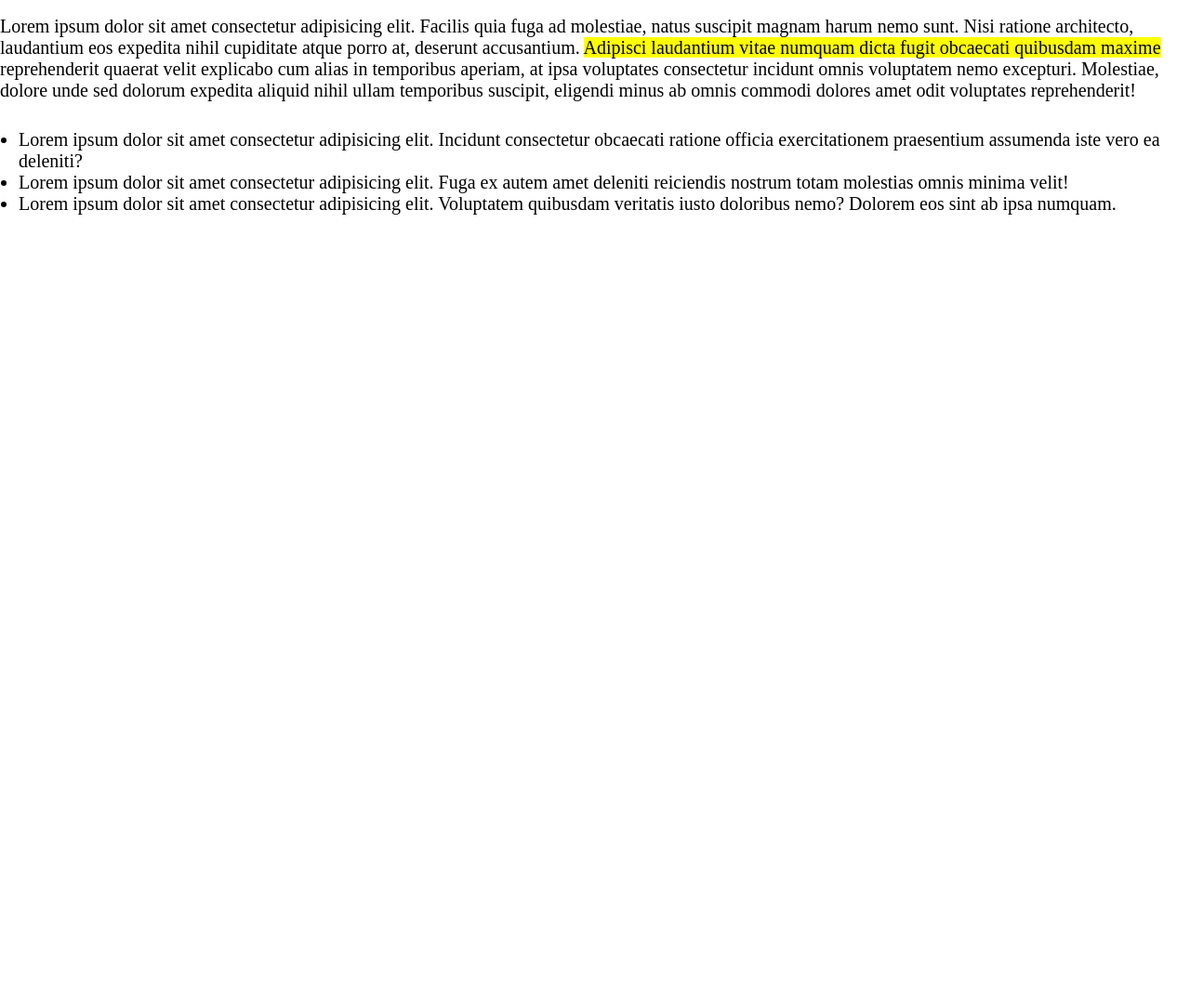
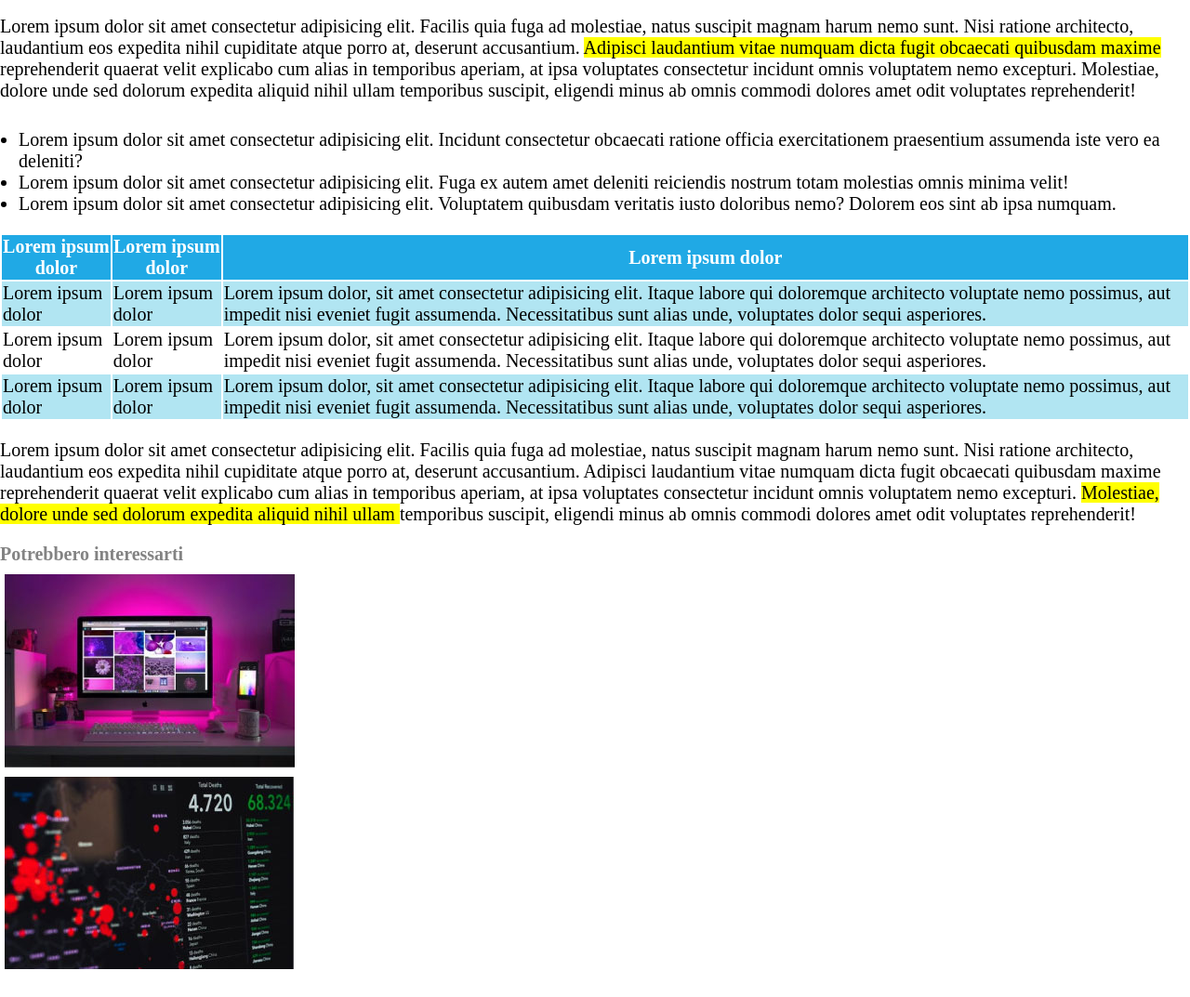
Before and after one commit to Gianmarco-Leone/html-css-booleaner, a plain HTML site: page index.html in a window 1280 px wide. Shown: the part 795-1868 px from the top of the page at 93% size. Before the commit the page ends 1026 px from the top, so only its background shows below. Drawn offline with Linux system fonts and the light colour scheme.

Commit message:
add table + start footer

```diff
--- a/css/style.css
+++ b/css/style.css
@@ -38,7 +38,7 @@ header {
 
 .text > p {
     font-size: 20px;
-    margin-top: 20px;;
+    margin-top: 20px;
 }
 
 .highlighted-text {
@@ -50,3 +50,33 @@ header {
     font-size: 20px;
     margin-top: 30px;
 }
+
+table {
+    font-size: 20px;
+    margin-top: 20px;
+}
+
+table .first-row {
+    background-color: #20A9E5;
+    color: white;
+}
+
+table .second-row {
+    background-color: #B1E5F2;
+}
+
+.advices {
+    margin-top: 20px;
+    margin-bottom: 30px;;
+}
+
+footer span {
+    color: #838383;
+    font-size: 20px;
+    font-weight: bold;
+}
+
+footer img {
+    display: block;
+    margin: 10px 5px;
+}
--- a/index.html
+++ b/index.html
@@ -58,9 +58,53 @@
             </ul>
         </div>
 
+        <!-- DEVO INSERIRE TABELLA -->
+        <table>
+            <thead>
+                <tr class="first-row">
+                    <th>Lorem ipsum dolor</th>
+                    <th>Lorem ipsum dolor</th>
+                    <th>Lorem ipsum dolor</th>
+                </tr>
+            </thead>
+            <tbody>
+                <tr class="second-row">
+                    <td>Lorem ipsum dolor</td>
+                    <td>Lorem ipsum dolor</td>
+                    <td>Lorem ipsum dolor, sit amet consectetur adipisicing elit. Itaque labore qui doloremque architecto voluptate nemo possimus, aut impedit nisi eveniet fugit assumenda. Necessitatibus sunt alias unde, voluptates dolor sequi asperiores.</td>
+                </tr>
+                <tr>
+                    <td>Lorem ipsum dolor</td>
+                    <td>Lorem ipsum dolor</td>
+                    <td>Lorem ipsum dolor, sit amet consectetur adipisicing elit. Itaque labore qui doloremque architecto voluptate nemo possimus, aut impedit nisi eveniet fugit assumenda. Necessitatibus sunt alias unde, voluptates dolor sequi asperiores.</td>
+                </tr>
+                <tr class="second-row">
+                    <td>Lorem ipsum dolor</td>
+                    <td>Lorem ipsum dolor</td>
+                    <td>Lorem ipsum dolor, sit amet consectetur adipisicing elit. Itaque labore qui doloremque architecto voluptate nemo possimus, aut impedit nisi eveniet fugit assumenda. Necessitatibus sunt alias unde, voluptates dolor sequi asperiores.</td>
+                </tr>
+            </tbody>
+        </table>
 
+        <!-- FINE TABELLA -->
+
+        <div class="text">
+            <p>
+                Lorem ipsum dolor sit amet consectetur adipisicing elit. Facilis quia fuga ad molestiae, natus suscipit magnam harum nemo sunt. Nisi ratione architecto, laudantium eos expedita nihil cupiditate atque porro at, deserunt accusantium. Adipisci laudantium vitae numquam dicta fugit obcaecati quibusdam maxime reprehenderit quaerat velit explicabo cum alias in temporibus aperiam, at ipsa voluptates consectetur incidunt omnis voluptatem nemo excepturi.
+                <span class="highlighted-text">
+                    Molestiae, dolore unde sed dolorum expedita aliquid nihil ullam
+                </span>
+                 temporibus suscipit, eligendi minus ab omnis commodi dolores amet odit voluptates reprehenderit!
+            </p>
+        </div>
 
     </main>
+
+    <footer class="advices">
+        <span>Potrebbero interessarti</span>
+        <img src="./img/monitor.jpg" alt="recommended image 1">
+        <img src="./img/graph.jpg" alt="recommended image 2">
+    </footer>
 
 
 
```
Also changed, not shown: img/graph.jpg (added), img/monitor.jpg (added).
